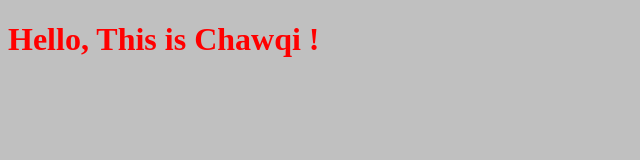
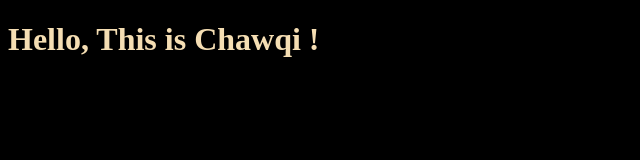
Before and after one commit to Chawqihs/Projects, a plain HTML site: page index.html in a window 1280 px wide. Shown: the whole page, without its empty margins (0-640 px from the left). Drawn offline with Linux system fonts and the light colour scheme.

Commit message:
changing style color

```diff
--- a/style.css
+++ b/style.css
@@ -1,6 +1,6 @@
 h1{
-    color:red;
+    color:wheat;
 }
 body{
-    background-color:silver;
+    background-color:black;
 }
```
